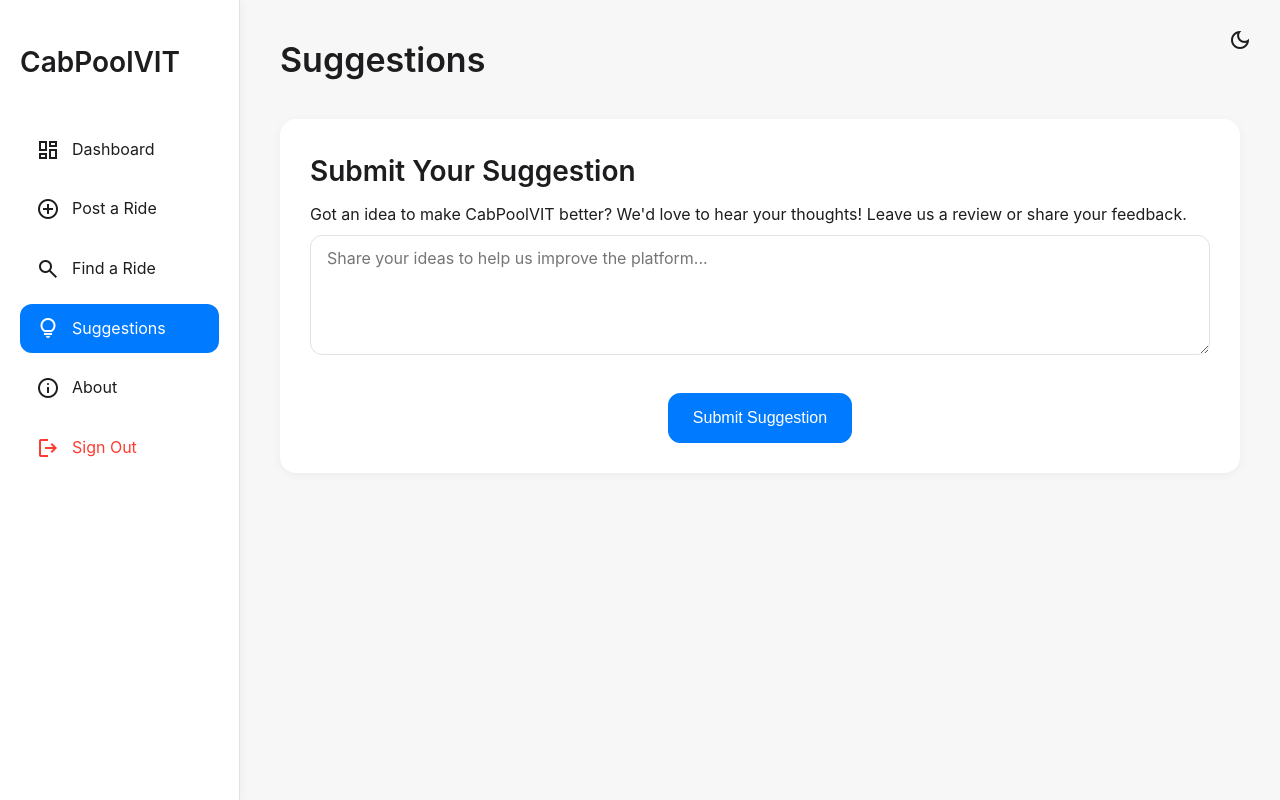
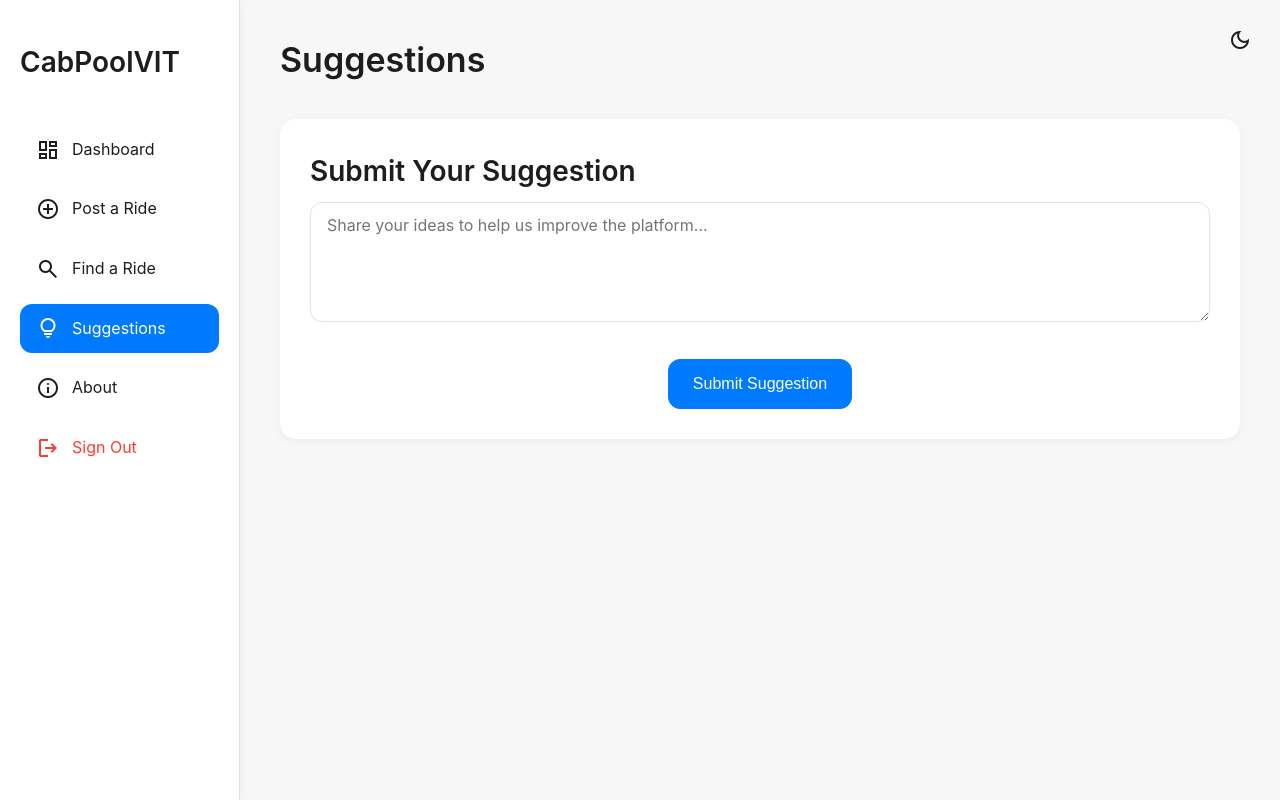
Before and after one commit to AbhinavKumar0000/CabpoolVIT_, a Flask app: page /suggestions in a window 1280 px wide. Run offline with Flask 2, Linux system fonts and the light colour scheme; a user stored in the database is signed in.

Commit message:
Update suggestions.html

```diff
--- a/templates/suggestions.html
+++ b/templates/suggestions.html
@@ -83,7 +83,6 @@
 
             <div class="suggestion-form">
                 <h2>Submit Your Suggestion</h2>
-                <p>Got an idea to make CabPoolVIT better? We'd love to hear your thoughts! Leave us a review or share your feedback.</p>
 
                 <form action="{{ url_for('suggestions') }}" method="post">
                     <div class="form-group">
```
